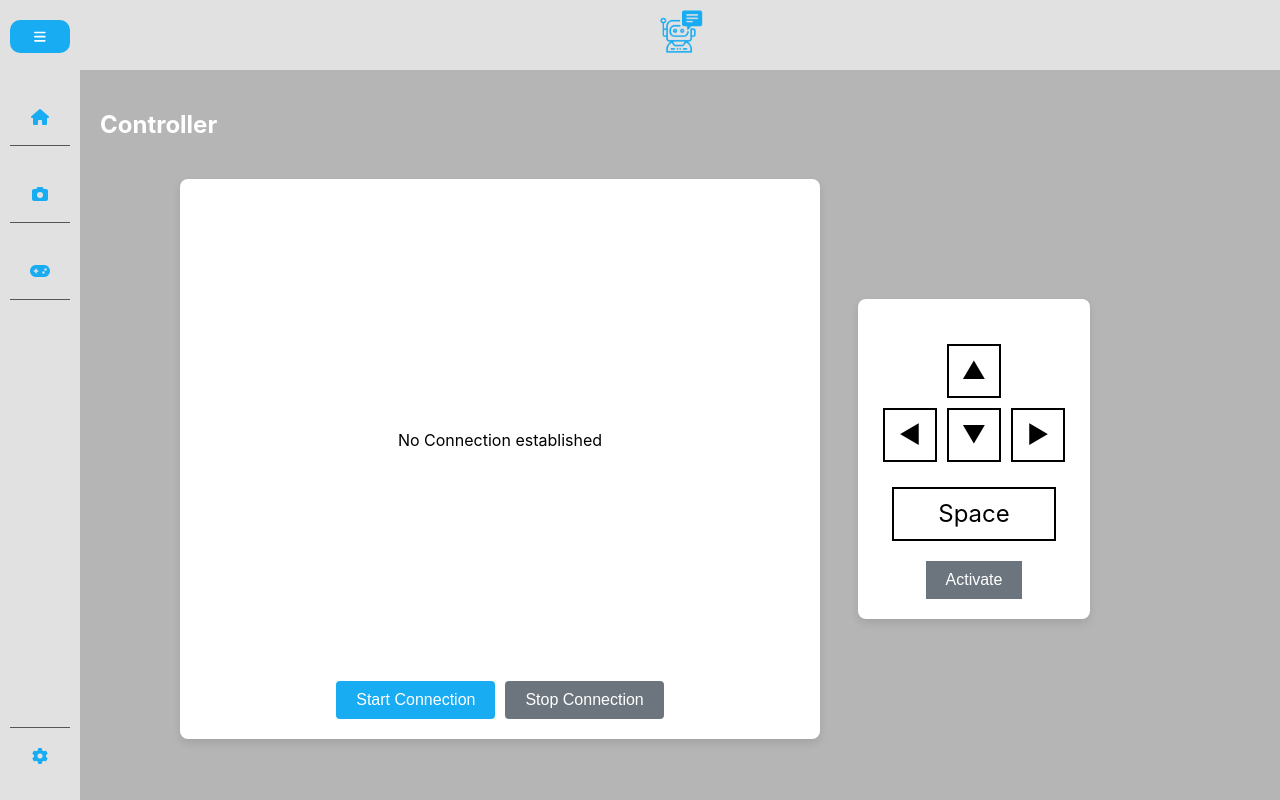
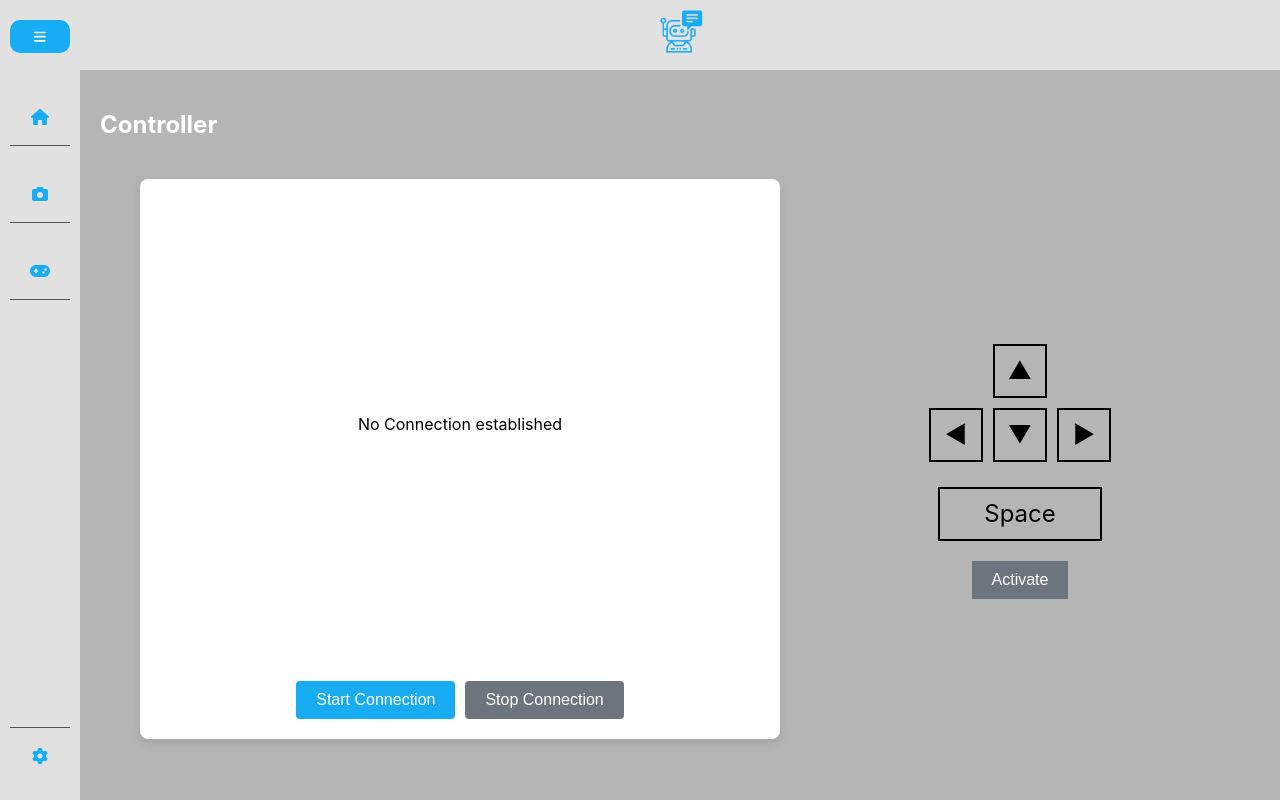
Before and after one commit to aronse1/FRR, a React (Create React App) app in the folder frr-frontend/: page /controller in a window 1280 px wide. Built offline with nearby package versions, Linux system fonts and the light colour scheme; no server answers.

Commit message:
Revert "added box around arrows in controller"
This reverts commit ad201ba43778b921e91c1a90a806939479c11a90.

revert to good old times

```diff
--- a/frr-frontend/src/components/Controller.css
+++ b/frr-frontend/src/components/Controller.css
@@ -32,7 +32,7 @@ h2 {
   padding: 20px;
   border-radius: 8px;
   box-shadow: 0 4px 8px rgba(0, 0, 0, 0.1);
-  margin-left: 80px;
+  margin-left: 40px;
   margin-top: 20px;
   max-width: 600px;
   min-width: 600px; /* Neue Mindestbreite */
@@ -52,6 +52,7 @@ img {
   display: flex;
   justify-content: center;
   gap: 10px;
+  margin-top: 31.5px;
 }
 
 .controller-camera-box p {
@@ -82,25 +83,11 @@ img {
   background-color: #1e8fff;
 }
 
-.controller-arrow-box {
-  background-color: #ffffff;
-  padding: 20px;
-  border-radius: 8px;
-  box-shadow: 0 4px 8px rgba(0, 0, 0, 0.1);
-  margin-top: 140px;
-  margin-right: 170px;
-  display: flex;
-  flex-direction: column;
-  align-items: center;
-  min-width: 20px;
-  min-height: 20px;
-}
-
 .arrow-key-container {
   display: flex;
   flex-direction: column;
   align-items: center;
-  margin-top: 20px;
+  margin-top: 180px;
   flex: 1;
 }
 
--- a/frr-frontend/src/components/Controller.js
+++ b/frr-frontend/src/components/Controller.js
@@ -139,9 +139,6 @@ const Controller = () => {
                 </button>
               </div>
             </div>
-
-            {/* Neue Box für die Arrow-Keys und die Control-Einheit */}
-            <div className="controller-arrow-box">
             <div className="arrow-key-container">
               <div className={`arrow-key ${pressedKey === 'ArrowUp' ? 'active' : ''}`}>
                 &#9650;
@@ -173,7 +170,6 @@ const Controller = () => {
         </div>
       </div>
     </div>
-    </div>
   );
 };
 
```
Lines whose indentation alone changed are shown as unchanged.
